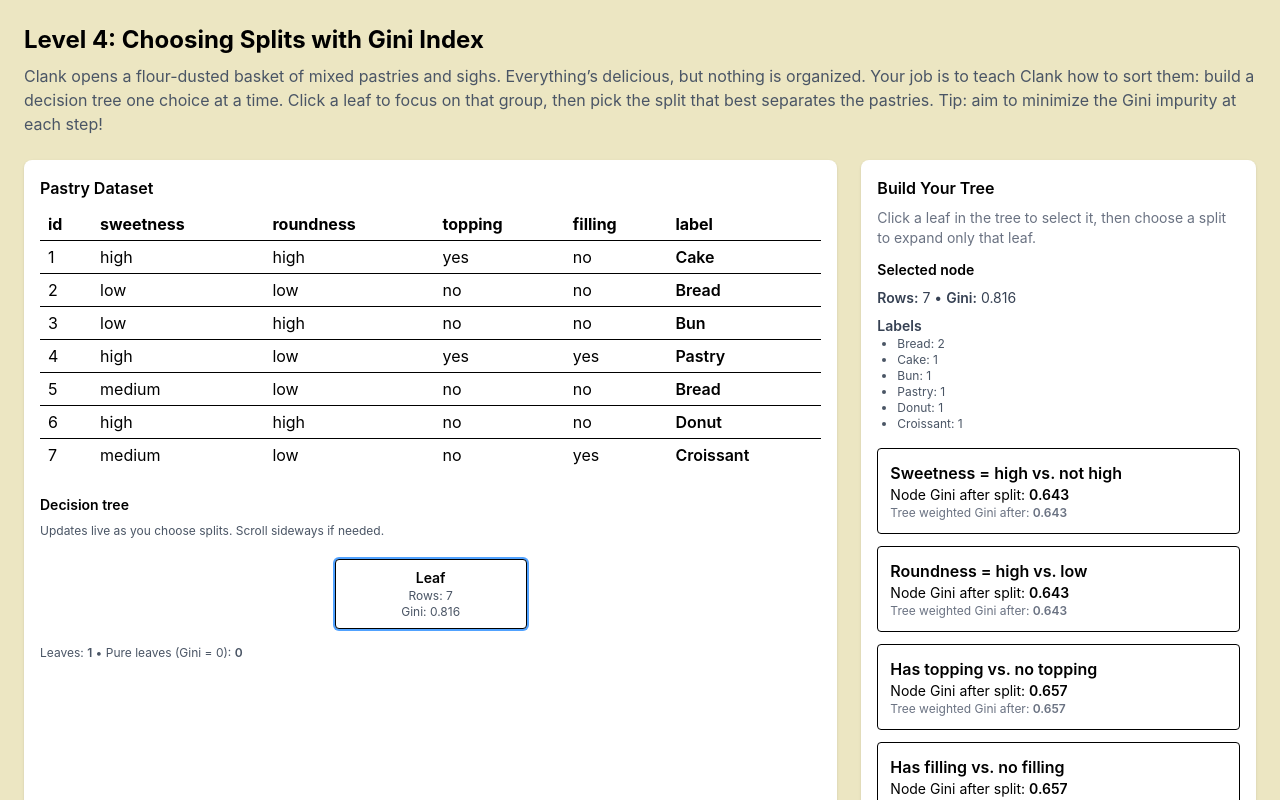
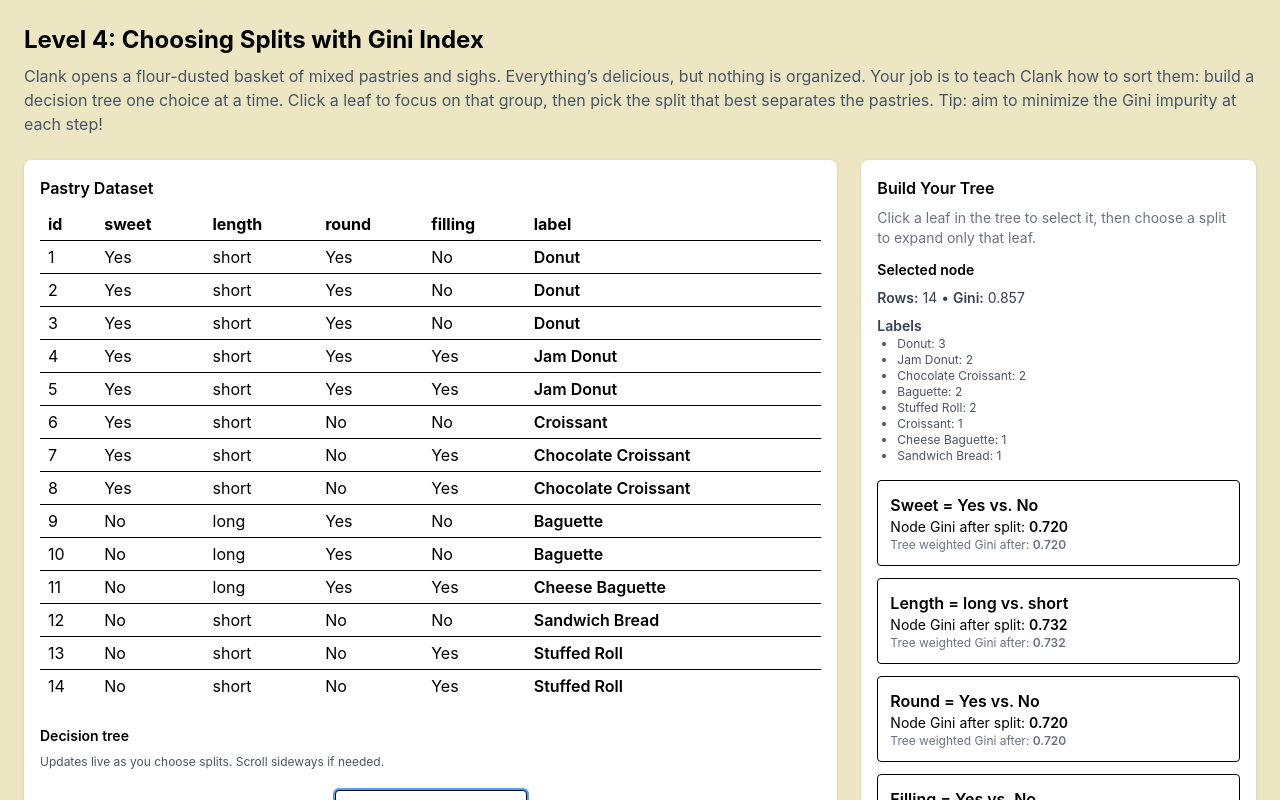
Before and after one commit to nikola-beerkens/nikola-beerkens.github.io, a Next.js app in the folder thesis/: page /level_4 in a window 1280 px wide. Shown: the top 800 px of the page. Built offline with nearby package versions, Linux system fonts and the light colour scheme.

Commit message:
final fixes

```diff
--- a/thesis/src/app/level_1/page.tsx
+++ b/thesis/src/app/level_1/page.tsx
@@ -1,6 +1,6 @@
 'use client';
 
-import React, { useState } from "react";
+import React, { useEffect, useState } from "react";
 import { useRouter } from "next/navigation";
 
 // Level 1 - "What is Learning?"
@@ -63,6 +63,23 @@ export default function Level1BakeML() {
 
   const stats = computeAccuracy();
 
+  useEffect(() => {
+    if (!stats) return;
+    try {
+      localStorage.setItem(
+        "bakeml.level1.score",
+        JSON.stringify({
+          correct: stats.correct,
+          total: stats.total,
+          accuracy: stats.accuracy,
+          updatedAt: new Date().toISOString(),
+        })
+      );
+    } catch {
+      // ignore storage failures (private mode, disabled storage, etc.)
+    }
+  }, [stats?.correct, stats?.total, stats?.accuracy]);
+
   return (
     <div className="p-6 max-w-5xl mx-auto">
       <h1 className="text-2xl font-bold mb-4">Level 1: What is Learning?</h1>
@@ -124,12 +141,14 @@ export default function Level1BakeML() {
               />
               <strong>THEN BAKE</strong>
 
-              <input
+              <select
                 value={newRule.result}
                 onChange={(e) => setNewRule({ ...newRule, result: e.target.value })}
                 className="border rounded px-2 py-1"
-                placeholder="result (e.g. sweet)"
-              />
+              >
+                <option value="cinnamon roll">cinnamon roll</option>
+                <option value="foccacia">foccacia</option>
+              </select>
 
               <button onClick={addRule} className="blue-bg text-white px-3 py-1 rounded">Add Rule</button>
             </div>
@@ -191,31 +210,20 @@ export default function Level1BakeML() {
                   </table>
                 </div>
               )}
-
-              {stats && (
-                <div className="mt-3 text-sm">
-                  <p>Correct: <strong>{stats.correct}</strong> / {stats.total}</p>
-                  <p>Accuracy: <strong>{stats.accuracy.toFixed(1)}%</strong></p>
-                </div>
-              )}
             </div>
           </div>
 
           <div className="bg-white rounded-lg shadow p-4">
             <h2 className="font-semibold">Bakery Simulation</h2>
-            <p className="text-sm mt-2">Clank will run a short simulation day using your rules. Good accuracy → more happy customers.</p>
-            <div className="mt-3">
-              <p className="text-sm">Simulation outcome:</p>
-              <div className="mt-2">
-                {stats ? (
-                  <div>
-                    <p className="font-medium">Happy customers: <span className="blue">{Math.round((stats.accuracy / 100) * data.length)}</span></p>
-                    <p className="text-sm text-gray-600">(Higher accuracy means fewer wasted pastries)</p>
-                  </div>
-                ) : (
-                  <p className="text-sm text-gray-500">Run predictions to see simulation results.</p>
-                )}
-              </div>
+            <div className="mt-3 text-sm">
+              {stats ? (
+                <div>
+                  <p>Correct: <strong>{stats.correct}</strong> / {stats.total}</p>
+                  <p>Accuracy: <strong>{stats.accuracy.toFixed(1)}%</strong></p>
+                </div>
+              ) : (
+                <p className="text-gray-500">Run predictions to see correctness.</p>
+              )}
             </div>
           </div>
         </div>
--- a/thesis/src/app/level_2/page.tsx
+++ b/thesis/src/app/level_2/page.tsx
@@ -1,6 +1,6 @@
 'use client';
 
-import React, { useState } from "react";
+import React, { useEffect, useState } from "react";
 import { useRouter } from "next/navigation";
 
 // Level 2 - Data-Cleaning Puzzle for BakeML
@@ -33,6 +33,23 @@ export default function Level2BakeML() {
   const [simulationResult, setSimulationResult] = useState<{ correct: number; total: number; accuracy: string } | null>(null);
   const router = useRouter();
 
+  useEffect(() => {
+    if (!simulationResult) return;
+    try {
+      localStorage.setItem(
+        "bakeml.level2.score",
+        JSON.stringify({
+          correct: simulationResult.correct,
+          total: simulationResult.total,
+          accuracy: simulationResult.accuracy,
+          updatedAt: new Date().toISOString(),
+        })
+      );
+    } catch {
+      // ignore storage failures
+    }
+  }, [simulationResult?.correct, simulationResult?.total, simulationResult?.accuracy]);
+
   function applyFix(rowId: number, fixType: string) {
     if (actionsLeft <= 0) return;
 
@@ -52,7 +69,7 @@ export default function Level2BakeML() {
               newRow._removed = true;
               break;
             case "clamp_outlier":
-              if (newRow.amount !== null && newRow.amount > 1000) newRow.amount = 500;
+              if (newRow.amount !== null && newRow.amount > 1000) newRow.amount = 1000;
               break;
             default:
               break;
@@ -68,13 +85,29 @@ export default function Level2BakeML() {
 
   function runSimulation() {
     // Very simple "model accuracy" simulation based on data cleanliness
-    const total = data.filter((row) => !row._removed).length;
+    const activeRows = data.filter((row) => !row._removed);
+    const total = activeRows.length;
+
+    // Penalize duplicates unless the user removes them.
+    // Duplicates are defined as rows with the same (ingredient, amount, type).
+    const duplicateCounts = new Map<string, number>();
+    for (const row of activeRows) {
+      const key = `${row.ingredient}__${String(row.amount)}__${row.type}`;
+      duplicateCounts.set(key, (duplicateCounts.get(key) ?? 0) + 1);
+    }
+
     let correct = 0;
-    data.forEach((row) => {
-      if (row._removed) return;
-      if (row.amount !== null && row.type === (row.type === "swwet" ? "sweet" : row.type) && row.amount <= 1000) correct++;
-    });
-    const accuracy = ((correct / total) * 100).toFixed(1);
+    for (const row of activeRows) {
+      const key = `${row.ingredient}__${String(row.amount)}__${row.type}`;
+      const hasAmount = row.amount !== null;
+      const inRange = row.amount !== null && row.amount <= 1000;
+      const typeValid = row.type === "sweet" || row.type === "savory";
+      const notDuplicate = (duplicateCounts.get(key) ?? 0) === 1;
+
+      if (hasAmount && inRange && typeValid && notDuplicate) correct++;
+    }
+
+    const accuracy = total > 0 ? ((correct / total) * 100).toFixed(1) : "0.0";
     setSimulationResult({ correct, total, accuracy });
   }
 
@@ -93,7 +126,7 @@ export default function Level2BakeML() {
                <tr className="border-b">
                  <th className="px-2 py-1">id</th>
                  <th className="px-2 py-1">ingredient</th>
-                 <th className="px-2 py-1">amount</th>
+                 <th className="px-2 py-1">amount (in grams)</th>
                  <th className="px-2 py-1">type</th>
                </tr>
              </thead>
--- a/thesis/src/app/level_3/page.tsx
+++ b/thesis/src/app/level_3/page.tsx
@@ -1,7 +1,7 @@
 'use client';
 
 import Link from "next/link";
-import React, { useState } from "react";
+import React, { useEffect, useState } from "react";
 
 // Level 3 - Decision Tree Prediction Puzzle for BakeML
 export default function Level3BakeML() {
@@ -46,6 +46,23 @@ export default function Level3BakeML() {
   const correctCount = data.filter(row => row._predicted === getCorrectPrediction(row)).length;
   const totalCount = data.length;
   const accuracy = ((correctCount / totalCount) * 100).toFixed(1);
+
+  useEffect(() => {
+    if (!allAnswered) return;
+    try {
+      localStorage.setItem(
+        "bakeml.level3.score",
+        JSON.stringify({
+          correct: correctCount,
+          total: totalCount,
+          accuracy,
+          updatedAt: new Date().toISOString(),
+        })
+      );
+    } catch {
+      // ignore storage failures
+    }
+  }, [allAnswered, correctCount, totalCount, accuracy]);
 
   return (
     <div className="p-6 max-w-5xl mx-auto">
@@ -111,13 +128,13 @@ export default function Level3BakeML() {
                 </p>
                 {correctCount === totalCount
                   ? <span className="text-green-700 font-bold">All predictions are correct! Well done!</span>
-                  : <span className="text-red-700 font-bold">Some predictions are incorrect. Try again!</span>
+                  : <span className="text-red-700 font-bold">Some predictions are incorrect — you can still continue, or change your answers.</span>
                 }
               </div>
             )}
         </div>
 
-        {allAnswered && correctCount === totalCount && (
+        {allAnswered && (
           <div className="md:col-start-1 md:row-start-2">
             <Link
               href="/?completed=true&level2Completed=true&level3Completed=true"
@@ -135,6 +152,7 @@ export default function Level3BakeML() {
             <p><strong>Node:</strong> A point in the tree where a question is asked about the data (e.g., &quot;Is it sweet?&quot;).</p>
             <p><strong>Branch:</strong> The path you follow from a node based on the answer (e.g., &quot;Yes&quot; or &quot;No&quot;).</p>
             <p><strong>Leaf:</strong> The end point of a branch, where a final decision or prediction is made (e.g., &quot;Donut&quot;).</p>
+            <p><strong>Depth:</strong> How many questions you ask from the top of the tree to reach a node (the root is depth 0).</p>
           </div>
           <img src="/decisiontree.png" alt="Decision Tree" width={800} height={600} />
         </div>
--- a/thesis/src/app/level_4/page.tsx
+++ b/thesis/src/app/level_4/page.tsx
@@ -1,30 +1,63 @@
 'use client';
 
 import Link from "next/dist/client/link";
-import React, { useMemo, useState } from "react";
+import React, { useEffect, useMemo, useState } from "react";
 
 // Level 4 – Choosing Splits with Gini Index and Entropy
 export default function Level4BakeML() {
   type Pastry = {
     id: number;
-    sweetness: "low" | "medium" | "high";
-    roundness: "low" | "high";
-    topping: boolean;
+    sweet: boolean;
+    length: "long" | "short";
+    round: boolean;
     filling: boolean;
     label: string;
   };
 
+  function getCorrectLabel(row: Omit<Pastry, "label">): string {
+    if (row.sweet && row.round && row.length === "short") {
+      return row.filling ? "Jam Donut" : "Donut";
+    }
+    if (row.sweet && !row.round && row.length === "short") {
+      return row.filling ? "Chocolate Croissant" : "Croissant";
+    }
+    if (!row.sweet && row.round && row.length === "long") {
+      return row.filling ? "Cheese Baguette" : "Baguette";
+    }
+    if (!row.sweet && !row.round && row.length === "short") {
+      return row.filling ? "Stuffed Roll" : "Sandwich Bread";
+    }
+    return row.filling ? "Stuffed Roll" : "Sandwich Bread";
+  }
+
+  function makeRow(id: number, sweet: boolean, length: "long" | "short", round: boolean, filling: boolean): Pastry {
+    const base = { id, sweet, length, round, filling };
+    return { ...base, label: getCorrectLabel(base) };
+  }
+
+  // Same “input columns” style as Level 3 (short/long + Yes/No), with one extra column: filling.
+  // Slightly imbalanced counts so different splits produce different Gini values.
   const dataset: Pastry[] = [
-    { id: 1, sweetness: "high", roundness: "high", topping: true, filling: false, label: "Cake" },
-    { id: 2, sweetness: "low", roundness: "low", topping: false, filling: false, label: "Bread" },
-    { id: 3, sweetness: "low", roundness: "high", topping: false, filling: false, label: "Bun" },
-    { id: 4, sweetness: "high", roundness: "low", topping: true, filling: true, label: "Pastry" },
-    { id: 5, sweetness: "medium", roundness: "low", topping: false, filling: false, label: "Bread" },
-    { id: 6, sweetness: "high", roundness: "high", topping: false, filling: false, label: "Donut" },
-    { id: 7, sweetness: "medium", roundness: "low", topping: false, filling: true, label: "Croissant" },
+    makeRow(1, true, "short", true, false),
+    makeRow(2, true, "short", true, false),
+    makeRow(3, true, "short", true, false),
+    makeRow(4, true, "short", true, true),
+    makeRow(5, true, "short", true, true),
+
+    makeRow(6, true, "short", false, false),
+    makeRow(7, true, "short", false, true),
+    makeRow(8, true, "short", false, true),
+
+    makeRow(9, false, "long", true, false),
+    makeRow(10, false, "long", true, false),
+    makeRow(11, false, "long", true, true),
+
+    makeRow(12, false, "short", false, false),
+    makeRow(13, false, "short", false, true),
+    makeRow(14, false, "short", false, true),
   ];
 
-  type FeatureKey = "sweetness" | "roundness" | "topping" | "filling";
+  type FeatureKey = "sweet" | "length" | "round" | "filling";
 
   type SplitOption = {
     feature: FeatureKey;
@@ -32,10 +65,10 @@ export default function Level4BakeML() {
   };
 
   const splits: SplitOption[] = [
-    { feature: "sweetness", description: "Sweetness = high vs. not high" },
-    { feature: "roundness", description: "Roundness = high vs. low" },
-    { feature: "topping", description: "Has topping vs. no topping" },
-    { feature: "filling", description: "Has filling vs. no filling" },
+    { feature: "sweet", description: "Sweet = Yes vs. No" },
+    { feature: "length", description: "Length = long vs. short" },
+    { feature: "round", description: "Round = Yes vs. No" },
+    { feature: "filling", description: "Filling = Yes vs. No" },
   ];
 
   type NodeId = string;
@@ -66,12 +99,12 @@ export default function Level4BakeML() {
 
   function predicateForFeature(feature: FeatureKey) {
     switch (feature) {
-      case "sweetness":
-        return (row: Pastry) => row.sweetness === "high";
-      case "roundness":
-        return (row: Pastry) => row.roundness === "high";
-      case "topping":
-        return (row: Pastry) => row.topping;
+      case "sweet":
+        return (row: Pastry) => row.sweet;
+      case "length":
+        return (row: Pastry) => row.length === "long";
+      case "round":
+        return (row: Pastry) => row.round;
       case "filling":
         return (row: Pastry) => row.filling;
       default: {
@@ -83,14 +116,14 @@ export default function Level4BakeML() {
 
   function branchLabelsForFeature(feature: FeatureKey): { yes: string; no: string } {
     switch (feature) {
-      case "sweetness":
-        return { yes: "high", no: "not high" };
-      case "roundness":
-        return { yes: "high", no: "low" };
-      case "topping":
-        return { yes: "topping", no: "no topping" };
+      case "sweet":
+        return { yes: "Yes", no: "No" };
+      case "length":
+        return { yes: "long", no: "short" };
+      case "round":
+        return { yes: "Yes", no: "No" };
       case "filling":
-        return { yes: "filling", no: "no filling" };
+        return { yes: "Yes", no: "No" };
       default: {
         const neverFeature: never = feature;
         return { yes: String(neverFeature), no: "" };
@@ -389,6 +422,26 @@ export default function Level4BakeML() {
     };
   }, [actions, dataset, splits]);
 
+  useEffect(() => {
+    if (!finished) return;
+    try {
+      localStorage.setItem(
+        "bakeml.level4.score",
+        JSON.stringify({
+          isComplete: completion.isComplete,
+          correctSteps: evaluation.correctSteps,
+          totalSteps: evaluation.totalSteps,
+          weightedGini: Number(treeWeightedGini.toFixed(3)),
+          leaves: leafCount,
+          pureLeaves: pureLeafCount,
+          updatedAt: new Date().toISOString(),
+        })
+      );
+    } catch {
+      // ignore storage failures
+    }
+  }, [finished, completion.isComplete, evaluation.correctSteps, evaluation.totalSteps, treeWeightedGini, leafCount, pureLeafCount]);
+
   return (
     <div className="p-6 max-w-7xl mx-auto">
       <h1 className="text-2xl font-bold mb-2">Level 4: Choosing Splits with Gini Index</h1>
@@ -405,9 +458,9 @@ export default function Level4BakeML() {
             <thead>
               <tr className="border-b">
                 <th className="px-2 py-1 text-left">id</th>
-                <th className="px-2 py-1 text-left">sweetness</th>
-                <th className="px-2 py-1 text-left">roundness</th>
-                <th className="px-2 py-1 text-left">topping</th>
+                <th className="px-2 py-1 text-left">sweet</th>
+                <th className="px-2 py-1 text-left">length</th>
+                <th className="px-2 py-1 text-left">round</th>
                 <th className="px-2 py-1 text-left">filling</th>
                 <th className="px-2 py-1 text-left">label</th>
               </tr>
@@ -416,10 +469,10 @@ export default function Level4BakeML() {
               {dataset.map((row) => (
                 <tr key={row.id} className="border-t hover:bg-gray-50 transition-colors">
                   <td className="px-2 py-1">{row.id}</td>
-                  <td className="px-2 py-1">{row.sweetness}</td>
-                  <td className="px-2 py-1">{row.roundness}</td>
-                  <td className="px-2 py-1">{row.topping ? "yes" : "no"}</td>
-                  <td className="px-2 py-1">{row.filling ? "yes" : "no"}</td>
+                  <td className="px-2 py-1">{row.sweet ? "Yes" : "No"}</td>
+                  <td className="px-2 py-1">{row.length}</td>
+                  <td className="px-2 py-1">{row.round ? "Yes" : "No"}</td>
+                  <td className="px-2 py-1">{row.filling ? "Yes" : "No"}</td>
                   <td className="px-2 py-1 font-semibold">{row.label}</td>
                 </tr>
               ))}
--- a/thesis/src/app/page.tsx
+++ b/thesis/src/app/page.tsx
@@ -12,6 +12,8 @@ export default function Home() {
   const [level2Completed, setLevel2Completed] = useState(false);
   const [level3Completed, setLevel3Completed] = useState(false);
   const [level4Completed, setLevel4Completed] = useState(false); // NEW
+  const [overallScorePct, setOverallScorePct] = useState<number | null>(null);
+  const [starRating, setStarRating] = useState<0 | 1 | 2 | 3>(0);
   const maxX = 55;
   const audioRef = useRef<HTMLAudioElement | null>(null);
   const [isPlaying, setIsPlaying] = useState(false);
@@ -24,6 +26,45 @@ export default function Home() {
     if (urlParams.get('level3Completed') === 'true') setLevel3Completed(true);
     if (urlParams.get('level4Completed') === 'true') setLevel4Completed(true); // NEW
   }, []);
+
+  useEffect(() => {
+    if (!level4Completed) return;
+
+    try {
+      const level1 = JSON.parse(localStorage.getItem('bakeml.level1.score') ?? 'null');
+      const level2 = JSON.parse(localStorage.getItem('bakeml.level2.score') ?? 'null');
+      const level3 = JSON.parse(localStorage.getItem('bakeml.level3.score') ?? 'null');
+      const level4 = JSON.parse(localStorage.getItem('bakeml.level4.score') ?? 'null');
+
+      const level1Pct = typeof level1?.accuracy === 'number' ? level1.accuracy : null;
+      const level2Pct = typeof level2?.accuracy === 'string' ? Number.parseFloat(level2.accuracy) : null;
+      const level3Pct = typeof level3?.accuracy === 'string' ? Number.parseFloat(level3.accuracy) : null;
+
+      let level4Pct: number | null = null;
+      if (level4 && typeof level4 === 'object') {
+        const isComplete = Boolean(level4.isComplete);
+        const correctSteps = typeof level4.correctSteps === 'number' ? level4.correctSteps : 0;
+        const totalSteps = typeof level4.totalSteps === 'number' ? level4.totalSteps : 0;
+        level4Pct = isComplete && totalSteps > 0 ? (correctSteps / totalSteps) * 100 : (isComplete ? 100 : 0);
+      }
+
+      const parts = [level1Pct, level2Pct, level3Pct, level4Pct].filter((v): v is number => Number.isFinite(v));
+      if (parts.length === 0) {
+        setOverallScorePct(null);
+        setStarRating(0);
+        return;
+      }
+
+      const avg = parts.reduce((a, b) => a + b, 0) / parts.length;
+      const clamped = Math.max(0, Math.min(100, avg));
+      const stars = Math.max(0, Math.min(3, Math.round((clamped / 100) * 3))) as 0 | 1 | 2 | 3;
+      setOverallScorePct(clamped);
+      setStarRating(stars);
+    } catch {
+      setOverallScorePct(null);
+      setStarRating(0);
+    }
+  }, [level4Completed]);
 
   // Add keyframe animation for bounce
   useEffect(() => {
@@ -203,7 +244,17 @@ export default function Home() {
                 zIndex: 70,
               }}
             >
-              <DialogueCloud>Good job! Thank you for completing my training!</DialogueCloud>
+              <DialogueCloud>
+                <div>
+                  <div>Good job! Thank you for completing my training!</div>
+                  <div style={{ marginTop: 6 }}>
+                    Rating: <strong>{'★'.repeat(starRating)}{'☆'.repeat(3 - starRating)}</strong>
+                  </div>
+                  {overallScorePct !== null && (
+                    <div>Overall score: <strong>{overallScorePct.toFixed(1)}%</strong></div>
+                  )}
+                </div>
+              </DialogueCloud>
             </div>
           )}
       </div>
```
